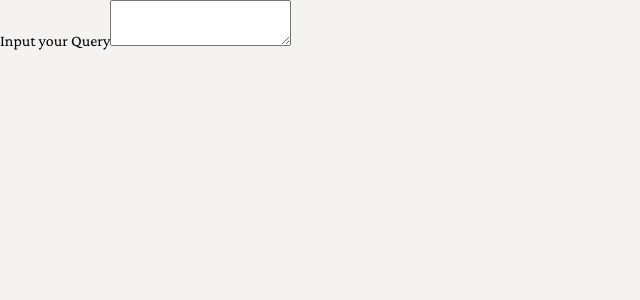
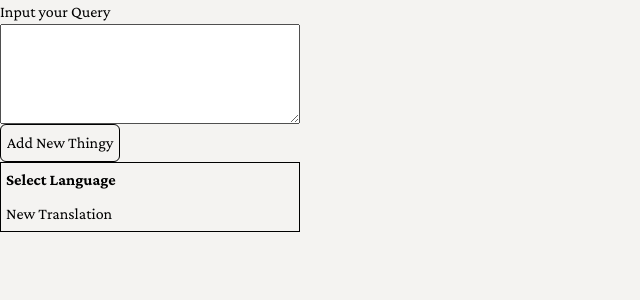
Before and after one commit to ghostb0x/multi-translate-app, a React (Create React App) app: page / in a window 1280 px wide. Shown: the top 300 px of the page, without its empty margins (0-640 px from the left). Built offline with nearby package versions, Linux system fonts and the light colour scheme.

Commit message:
Add New Translation Button and render Output components for each

```diff
--- a/src/components/App/App.js
+++ b/src/components/App/App.js
@@ -1,11 +1,11 @@
 import React from 'react';
-import QueryInput from '../QueryInput/QueryInput';
 import AppProvider from '../AppProvider/AppProvider';
+import MainBody from '../MainBody/MainBody';
 
 function App() {
   return (
     <AppProvider>
-        <QueryInput />
+        <MainBody />
     </AppProvider>
   );
 }
--- a/src/components/AppProvider/AppProvider.js
+++ b/src/components/AppProvider/AppProvider.js
@@ -7,11 +7,29 @@ function AppProvider( {children} ) {
 
   const [queryText, setQueryText] = React.useState('');
 
+  const newOutput = {
+    id: React.useId(),
+    language: "Select Language",
+    content: "New Translation"
+  }
+
+  const [outputs, setOutputs] = React.useState([newOutput]);
+
+
+  function addOutput() {
+    let currentOutputs = [...outputs];
+    currentOutputs.push(newOutput)
+    console.log("currentOutputs")
+    setOutputs(currentOutputs);
+  }
+
 
   const providerValues = {
     queryText,
-    setQueryText
-  }
+    setQueryText,
+    outputs,
+    addOutput
+  };
 
   return (
     <AppContext.Provider value={providerValues}>
--- /dev/null
+++ b/src/components/Button/index.js
@@ -0,0 +1,2 @@
+export * from "./Button";
+export { default } from "./Button";
--- /dev/null
+++ b/src/components/MainBody/MainBody.js
@@ -0,0 +1,19 @@
+import React from "react";
+import styled from 'styled-components';
+import QueryInput from "../QueryInput/QueryInput";
+import OutputsSection from "../OutputsSection/OutputsSection";
+
+
+
+function MainBody() {
+  return (
+    <MainWrapper>
+      <QueryInput/>
+      <OutputsSection/>
+    </MainWrapper>
+  );
+}
+
+const MainWrapper = styled.main``;
+
+export default MainBody;
--- /dev/null
+++ b/src/components/MainBody/index.js
@@ -0,0 +1,2 @@
+export * from "./MainBody";
+export { default } from "./MainBody";
--- /dev/null
+++ b/src/components/OutputsSection/OutputsSection.js
@@ -0,0 +1,53 @@
+import React from 'react';
+import styled from 'styled-components';
+import { AppContext } from '../AppProvider/AppProvider';
+
+
+function OutputsSection() {
+
+  const { addOutput, outputs } = React.useContext(AppContext);
+
+  return (
+    <SectionWrapper>
+      <AddNew onClick={addOutput}>
+        Add New Thingy
+      </AddNew>
+      {outputs.map(
+        ({id, language, content}) => (
+          <OutputWrapper key={id}>
+            <OutputLanguage>{language}</OutputLanguage>
+            <OutputText>{content}</OutputText>
+          </OutputWrapper>
+        )
+      )}
+    </SectionWrapper>
+  );
+}
+
+const SectionWrapper = styled.section`
+  display: flex;
+  flex-direction: column;
+`;
+
+
+const AddNew = styled.button`
+  border: 1px solid black;
+  width: fit-content;
+  border-radius: 6px;
+  padding: 6px;
+  `;
+
+const OutputWrapper = styled.article`
+  border: 1px solid black;
+  width: 300px;
+  padding: 5px;
+`;
+
+const OutputLanguage = styled.h2``;
+
+const OutputText = styled.p`
+  margin-top: 10px;
+`;
+
+
+export default OutputsSection;
--- /dev/null
+++ b/src/components/OutputsSection/index.js
@@ -0,0 +1,2 @@
+export * from "./OutputsSection";
+export { default } from "./OutputsSection";
--- a/src/components/QueryInput/QueryInput.js
+++ b/src/components/QueryInput/QueryInput.js
@@ -1,15 +1,16 @@
 import React from 'react';
 import { AppContext } from '../AppProvider/AppProvider';
+import styled from 'styled-components';
 
 function QueryInput() {
   const { queryText, setQueryText } = React.useContext(AppContext);
 
   return (
-    <div>
-      <label htmlFor="input">
+    <Wrapper>
+      <Label htmlFor="input">
         Input your Query
-      </label>
-      <textarea
+      </Label>
+      <Input
         id="input"
         value={queryText}
         onChange={(event) => {
@@ -17,8 +18,22 @@ function QueryInput() {
         }}
       />
 
-    </div>
+    </Wrapper>
   );
 }
 
+const Wrapper = styled.div`
+  display: flex;
+  flex-direction: column;
+`;
+
+const Label = styled.label`
+
+`;
+
+const Input = styled.textarea`
+  width: 300px;
+  height: 100px;
+`;
+
 export default QueryInput;
```
Also changed, not shown: src/components/Button/Button.js (added, +19 -0 lines).
